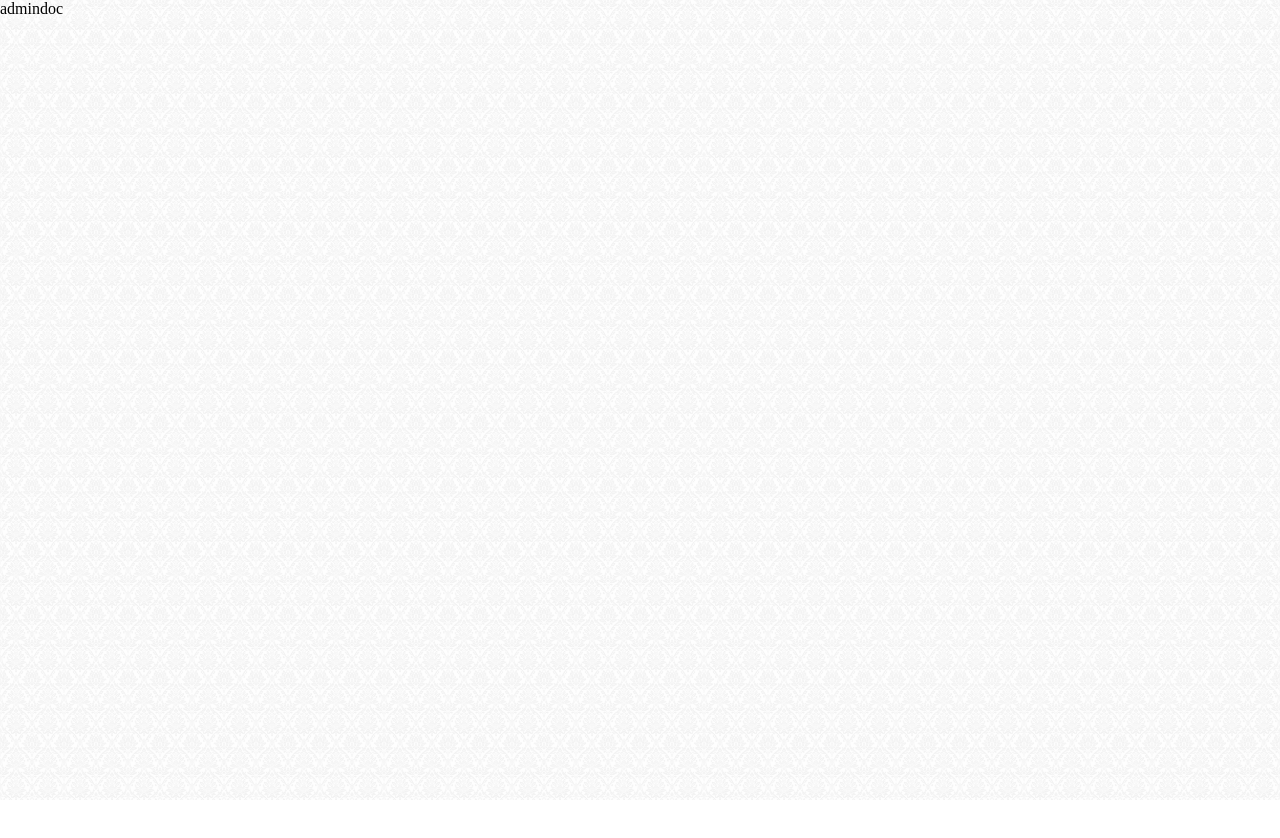
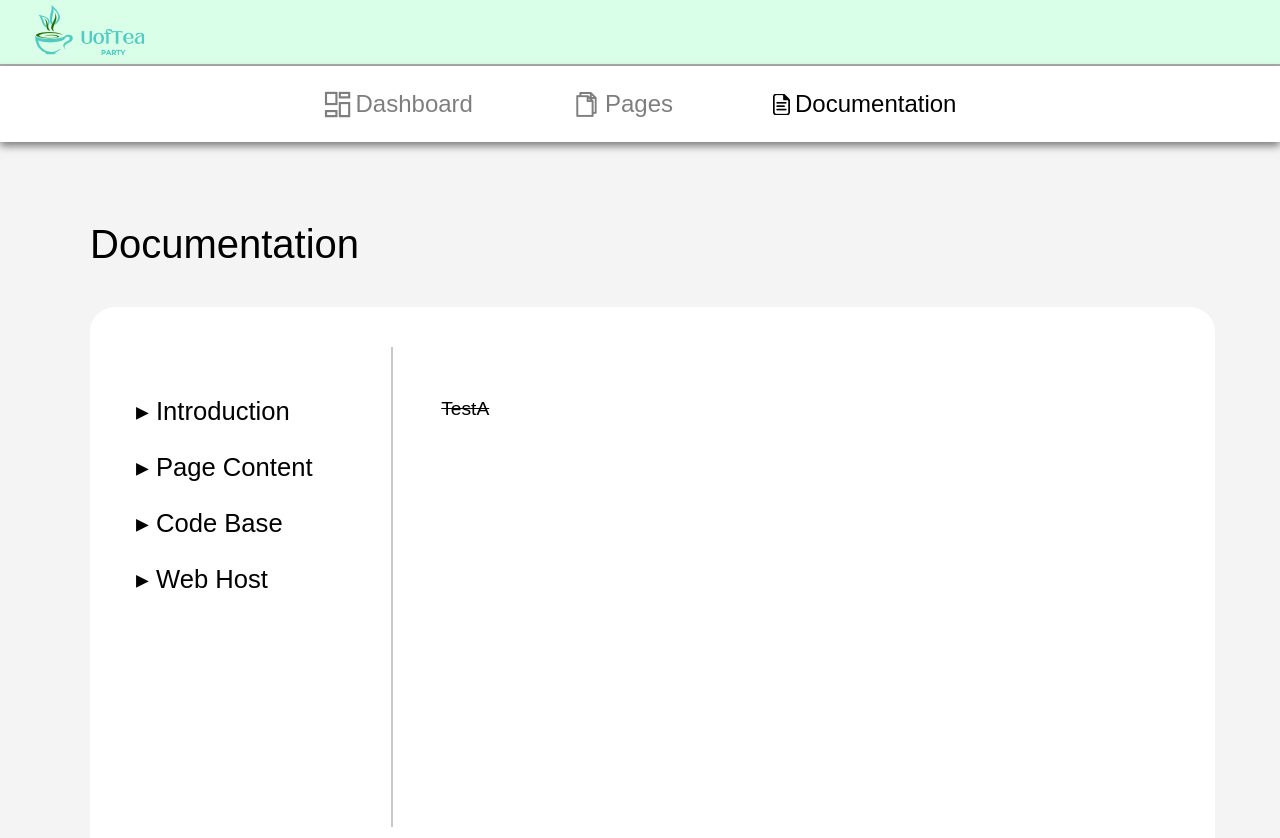
Before and after one commit to UTFO/teaparty-website, a React (Create React App) app: page /admin/doc in a window 1280 px wide. Before the commit this address had no page. Shown: the top 838 px of the page. Before the commit the page ends 800 px from the top, so only its background shows below. Built offline with nearby package versions, Linux system fonts and the light colour scheme.

Commit message:
feat: added documents page with ReactMarkdown to handle text rendering from a json

```diff
--- a/package.json
+++ b/package.json
@@ -16,9 +16,11 @@
     "react": "^18.2.0",
     "react-dom": "^18.2.0",
     "react-icons": "^4.7.1",
+    "react-markdown": "^8.0.7",
     "react-material-ui-carousel": "^3.4.2",
     "react-router-dom": "^6.4.3",
     "react-scripts": "5.0.1",
+    "remark-gfm": "^3.0.1",
     "web-vitals": "^2.1.4"
   },
   "scripts": {
--- a/src/page-components/admin/admindoc/admindoc.js
+++ b/src/page-components/admin/admindoc/admindoc.js
@@ -1,8 +1,93 @@
 import React from "react";
 import "./admindoc.css";
+import AdminNavbar from "../components/navbar/nav";
+import Container from "../components/container/container";
+
+import { useState } from 'react'
+import ReactMarkdown from 'react-markdown'
+import remarkGfm from 'remark-gfm'
 
 const AdminDoc = () => {
-  return <div>admindoc</div>;
+
+  var info = require('./admindoc.json')['list_of_headings']
+
+  const [ activeHeading, setActiveHeading ] = useState(0)
+  const [ activeSubheading, setActiveSubheading] = useState(0)
+
+  const [subheadingsVisibility, setSubheadingsVisibility] = useState(
+    Array(info.length).fill(false)
+  );
+
+  const toggleSubheadingsVisibility = (index) => {
+    const updatedVisibility = [...subheadingsVisibility];
+    updatedVisibility[index] = !updatedVisibility[index];
+    setSubheadingsVisibility(updatedVisibility);
+  };
+
+  const setSubheading = (mainIndex, index) => {
+    setActiveHeading(mainIndex)
+    setActiveSubheading(index)
+  }
+
+  return (
+  <div>
+      <AdminNavbar />
+
+      <Container text="Documentation">
+
+        <div style={{ width: `95%`, height: '60vh', display: 'flex'}} className="admin-small-container">
+          <div style={{width:'25%', marginTop: '3em', height: '100%',}}>
+
+            {info.map((data, index) => {
+              return (
+                <div key={index} style={{paddingBottom: '1.5em', }}>
+
+                  <button
+                    style={{backgroundColor: 'transparent', border: 'none', fontSize: '1.6em', cursor: 'pointer'}}
+                    onClick={() => toggleSubheadingsVisibility(index)}>
+                    {subheadingsVisibility[index] ? '▾' : '▸'} {data["heading"]}
+                  </button>
+
+                  {subheadingsVisibility[index] &&
+                    <div style={{marginLeft: '3em', fontSize: '1.2em', display: 'flex', flexDirection: 'column', gap: '0.3em', marginTop: '0.3em', alignItems: 'start'}}>
+                      {data["subheadings"].map((subdata, indexTwo) => {
+                        return (
+                          <button key={indexTwo}
+                            style={{backgroundColor: 'transparent', border: 'none', fontSize: '1em', margin: 0, cursor: 'pointer', opacity: '0.6'}}
+                            onMouseOver={(e) => e.target.style.opacity = '1'}
+                            onMouseOut={(e) => e.target.style.opacity = '0.6'}
+                            onClick={() => setSubheading(index, indexTwo)}>
+                            {subdata["subheading"]}
+                          </button>
+                        )
+
+                      })}
+                    </div>
+                  }
+                </div>
+              )
+            })}
+
+          </div>
+          <div style={{width: '70%', borderLeft: 'solid', borderWidth: '2px', borderColor: 'rgb(200, 200, 200)', paddingLeft: '3em', paddingTop: '2em', paddingBottom: '2em'}}>
+            <ReactMarkdown
+              remarkPlugins={[remarkGfm]}
+              components={{
+                h1: ({node, ...props}) => <h1 style={{fontSize: '1.6em'}} {...props}/>,
+                h2: ({node, ...props}) => <h2 style={{fontSize: '1.5em'}} {...props}/>,
+                h3: ({node, ...props}) => <h3 style={{fontSize: '1.4em'}} {...props}/>,
+                h4: ({node, ...props}) => <h4 style={{fontSize: '1.3em'}} {...props}/>,
+                p: ({node, ...props}) => <p style={{fontSize: '1.2em'}} {...props}/>
+              }}>
+              {info[activeHeading]["subheadings"][activeSubheading]["text"]}
+
+            </ReactMarkdown>
+          </div>
+        </div>
+      </Container>
+
+  </div>
+  );
 };
 
 export default AdminDoc;
--- /dev/null
+++ b/src/page-components/admin/admindoc/admindoc.json
@@ -0,0 +1,60 @@
+{
+    "list_of_headings": [
+        {
+            "heading": "Introduction",
+            "subheadings": [
+                {
+                    "subheading": "Subheading 1",
+                    "text": "~~TestA~~"
+                },
+                {
+                    "subheading": "Subheading 2",
+                    "text": "TestB"
+                }
+
+            ]
+        },
+        {
+            "heading": "Page Content",
+            "subheadings": [
+                {
+                    "subheading": "Subheading 1",
+                    "text": "TestC"
+                },
+                {
+                    "subheading": "Subheading 2",
+                    "text": "TestD"
+                }
+
+            ]
+        },
+        {
+            "heading": "Code Base",
+            "subheadings": [
+                {
+                    "subheading": "Subheading 1",
+                    "text": "TestE"
+                },
+                {
+                    "subheading": "Subheading 2",
+                    "text": "TestF"
+                }
+
+            ]
+        },
+        {
+            "heading": "Web Host",
+            "subheadings": [
+                {
+                    "subheading": "Subheading 1",
+                    "text": "TestG"
+                },
+                {
+                    "subheading": "Subheading 2",
+                    "text": "TestH"
+                }
+
+            ]
+        }
+    ]
+}
--- a/src/page-components/admin/components/container/container.css
+++ b/src/page-components/admin/components/container/container.css
@@ -3,9 +3,9 @@
   padding: 40px 90px;
   flex-grow: 1;
   background-color: #f4f4f4;
+  font-family: "Oxygen", sans-serif;
 }
 
 .admin-container p {
   font-size: 40px;
-  font-family: "Oxygen", sans-serif;
 }
--- a/src/page-components/admin/components/navbar/nav.css
+++ b/src/page-components/admin/components/navbar/nav.css
@@ -26,4 +26,5 @@
   font-size: 24px;
   color: black;
   text-decoration: none;
+  font-family: "Oxygen", sans-serif;
 }
```
Also changed, not shown: 2 other files (tests, documents, lock files or other folders).
